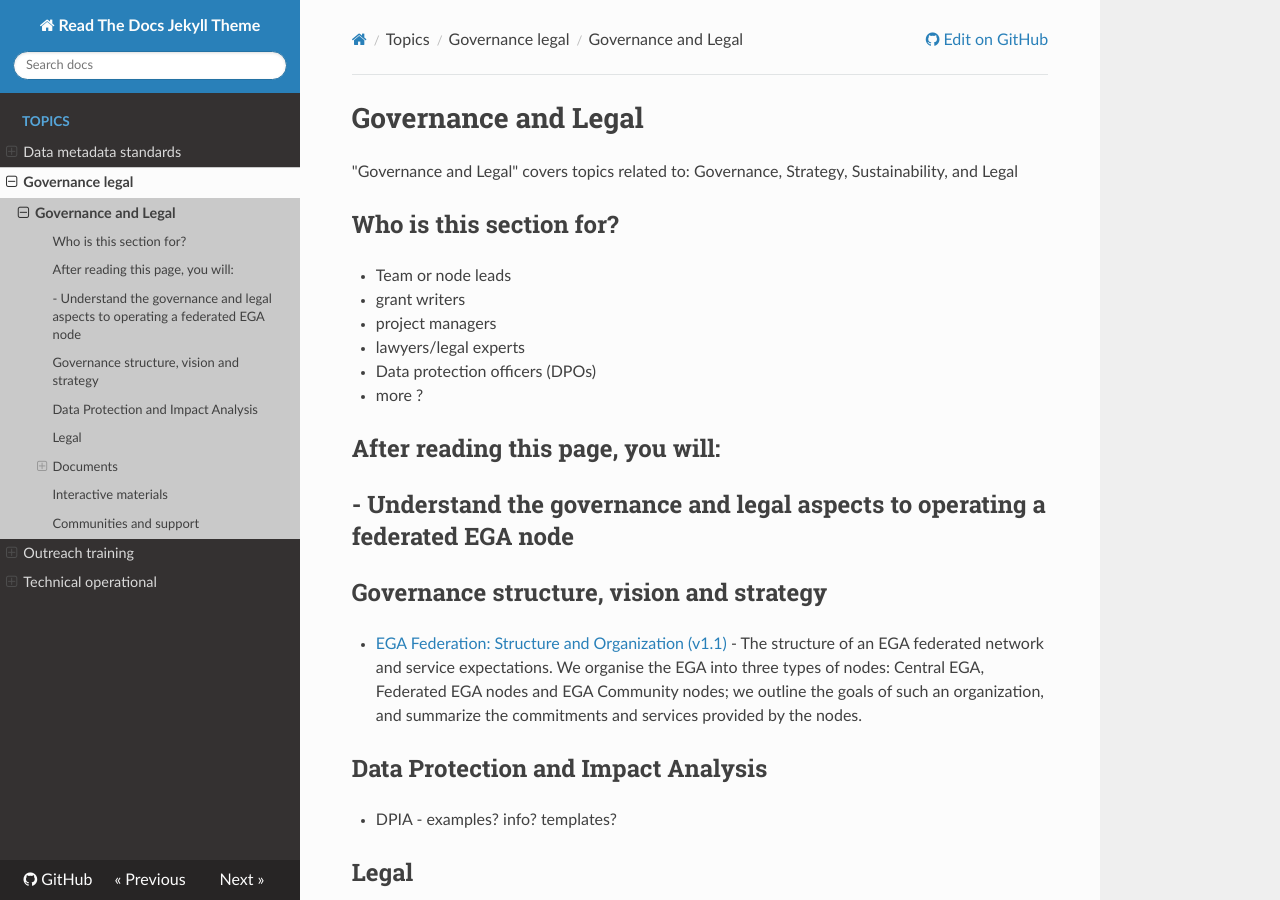
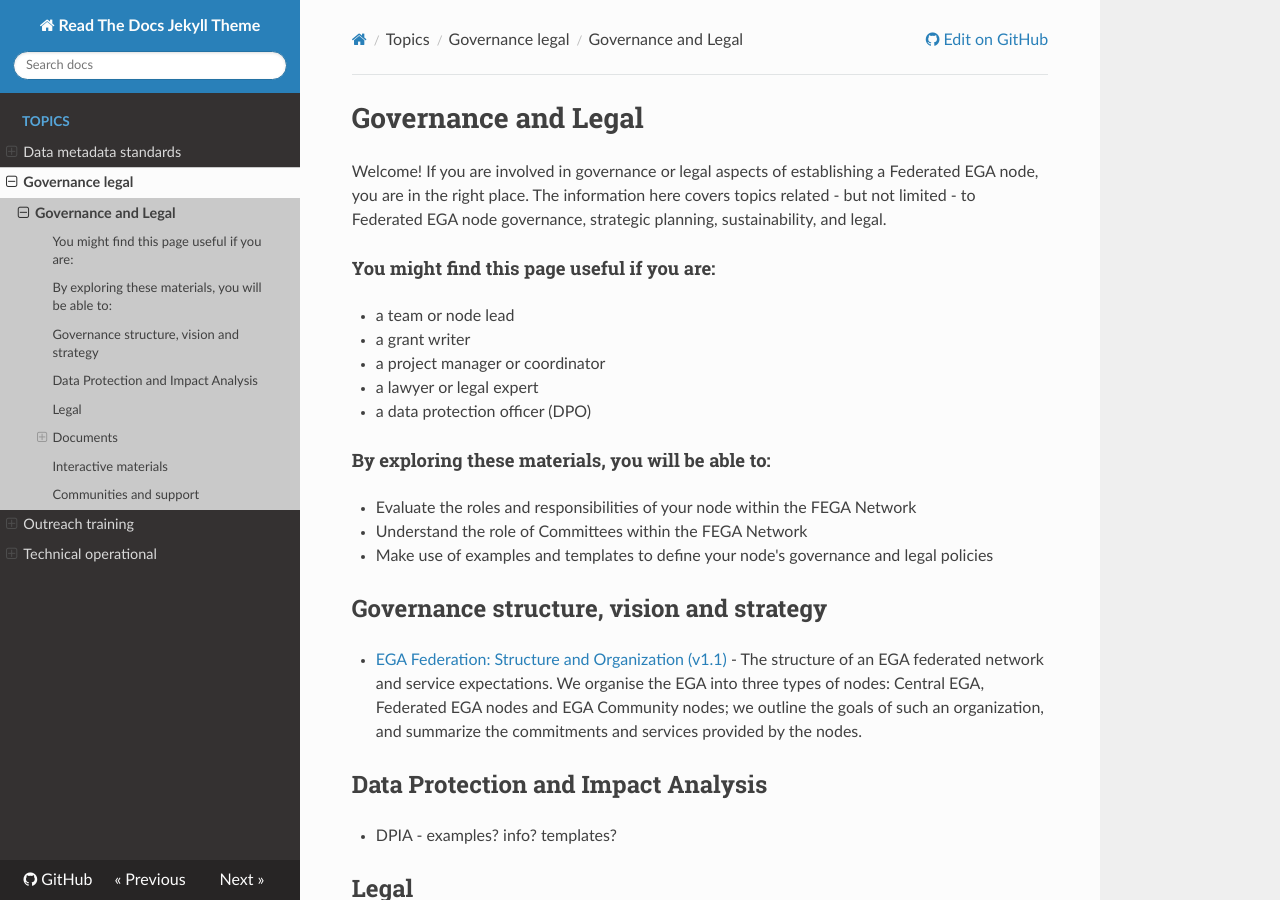
Before and after one commit to viklund/FEGA-onboarding, an MkDocs documentation site: the page built from docs/topics/governance-legal/README.md, in a window 1280 px wide and 900 px high. Built offline with MkDocs 1.6.1, drawn with Linux system fonts in a browser that asks for light colours; nearby versions of some CDN libraries.

Commit message:
Harmonised header with other topic pages.

```diff
--- a/docs/topics/governance-legal/README.md
+++ b/docs/topics/governance-legal/README.md
@@ -1,18 +1,18 @@
 # Governance and Legal
 
-"Governance and Legal" covers topics related to: Governance, Strategy, Sustainability, and Legal
+Welcome! If you are involved in governance or legal aspects of establishing a Federated EGA node, you are in the right place. The information here covers topics related - but not limited - to Federated EGA node governance, strategic planning, sustainability, and legal.
 
-## Who is this section for?
-- Team or node leads
-- grant writers
-- project managers
-- lawyers/legal experts
-- Data protection officers (DPOs)
-- more ?
+#### You might find this page useful if you are:
+- a team or node lead
+- a grant writer
+- a project manager or coordinator
+- a lawyer or legal expert
+- a data protection officer (DPO)
 
-## After reading this page, you will:
-- Understand the governance and legal aspects to operating a federated EGA node
--
+#### By exploring these materials, you will be able to:
+- Evaluate the roles and responsibilities of your node within the FEGA Network
+- Understand the role of Committees within the FEGA Network
+- Make use of examples and templates to define your node's governance and legal policies
 
 ## Governance structure, vision and strategy
 - [EGA Federation: Structure and Organization (v1.1)](https://ega-archive.org/files/EGA-Federation-Structure-v1.1.pdf) - The structure of an EGA federated network and service expectations. We organise the EGA into three types of nodes: Central EGA, Federated EGA nodes and EGA Community nodes; we outline the goals of such an organization, and summarize the commitments and services provided by the nodes.
```
